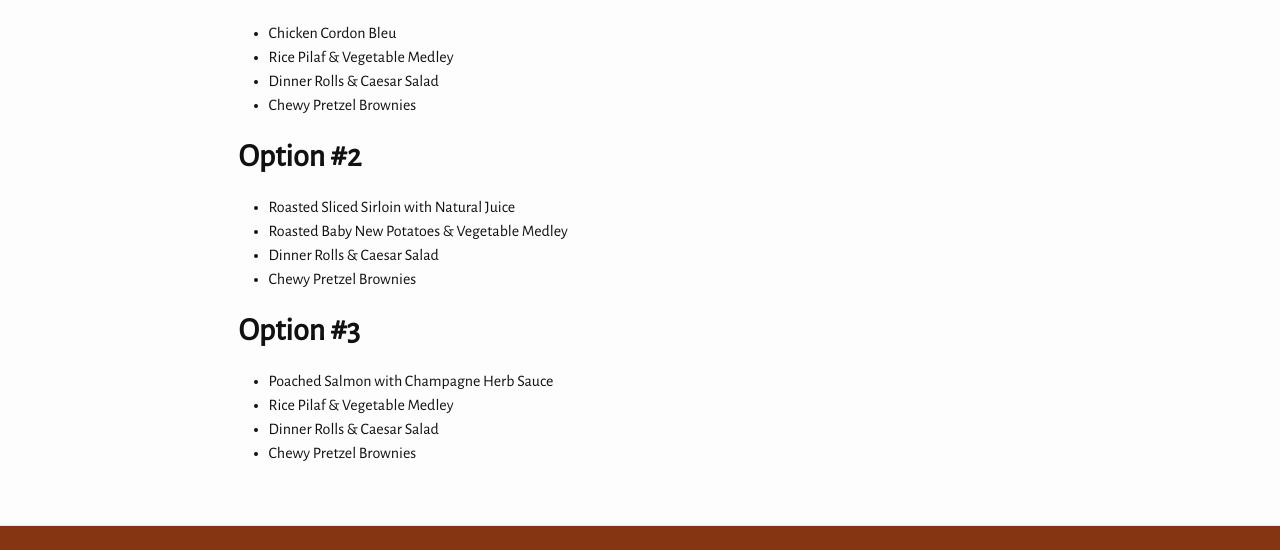
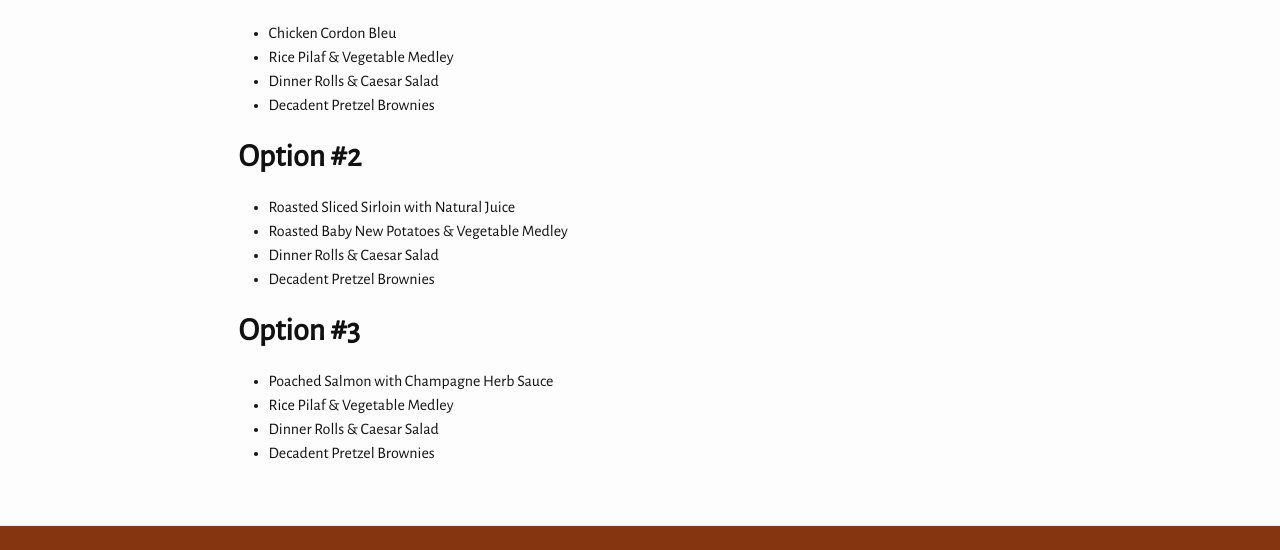
Before and after one commit to kmorrell27/UpperCrustCatering, a Jekyll site: the page built from specials/mothers-day.md, in a window 1280 px wide. Shown: the part 425-975 px from the top of the page. Built offline with Jekyll 4.4.1, drawn with Linux system fonts in a browser that asks for light colours.

Commit message:
Change the language on the brownies
There were concerns that chewy wasn't appetizing. What do these people want,
tasting notes? They're brownies! You eat them! Sometimes the become Girl Scouts!

```diff
--- a/specials/mothers-day.md
+++ b/specials/mothers-day.md
@@ -17,18 +17,18 @@ We're offering curbside pick-up of Mother's Day dinners.
 - Chicken Cordon Bleu
 - Rice Pilaf & Vegetable Medley
 - Dinner Rolls & Caesar Salad
-- Chewy Pretzel Brownies
+- Decadent Pretzel Brownies
 
 ## Option #2
 
 - Roasted Sliced Sirloin with Natural Juice
 - Roasted Baby New Potatoes & Vegetable Medley
 - Dinner Rolls & Caesar Salad
-- Chewy Pretzel Brownies
+- Decadent Pretzel Brownies
 
 ## Option #3
 
 - Poached Salmon with Champagne Herb Sauce
 - Rice Pilaf & Vegetable Medley
 - Dinner Rolls & Caesar Salad
-- Chewy Pretzel Brownies
+- Decadent Pretzel Brownies
```
